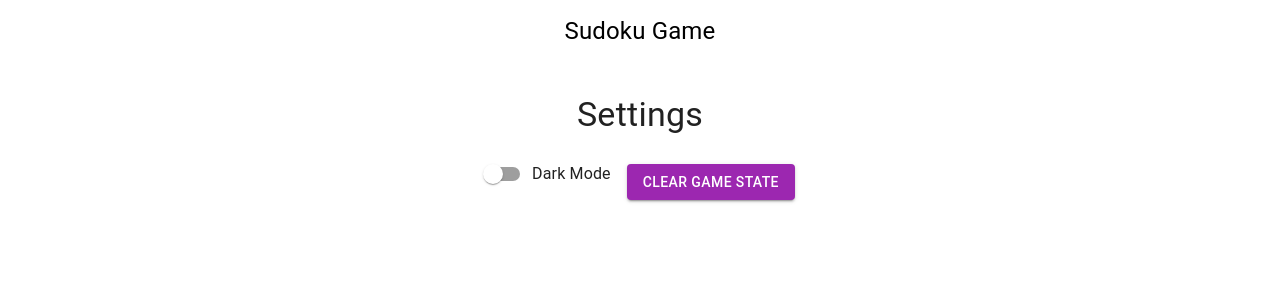
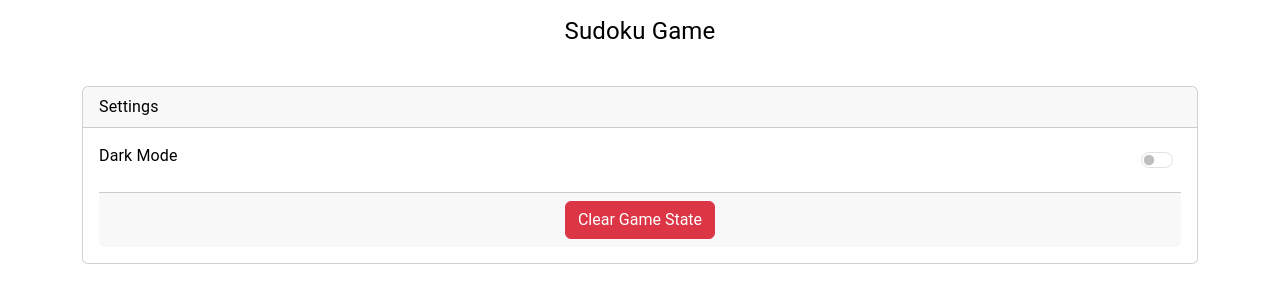
Before and after one commit to 1337fl0w/react-sudoku, a React (Vite) app: page /settings in a window 1280 px wide. Shown: the top 302 px of the page. Built offline with nearby package versions, Linux system fonts and the light colour scheme.

Commit message:
Migrated SettingsPage to Bootstrap

```diff
--- a/src/pages/GameView.tsx
+++ b/src/pages/GameView.tsx
@@ -18,7 +18,7 @@ export const GameView = () => {
   const handleStartNewGame = () => {
     setShowNewGameDialog(false);
     clearGameState();
-    window.location.reload(); // Reload the page to reset the game state
+    window.location.reload();
   };
 
   return (
--- a/src/pages/SettingsPage.tsx
+++ b/src/pages/SettingsPage.tsx
@@ -1,10 +1,4 @@
-import {
-  Container,
-  Typography,
-  Button,
-  Switch,
-  FormControlLabel,
-} from "@mui/material";
+import { Container, Card, Form, Button } from "react-bootstrap";
 import { clearGameState } from "../utils/localStorage";
 import { useTheme } from "../theme/ThemeContext";
 
@@ -17,22 +11,47 @@ export const SettingsPage = () => {
   };
 
   return (
-    <Container maxWidth="sm" style={{ marginTop: "2rem", textAlign: "center" }}>
-      <Typography variant="h4" gutterBottom>
-        Settings
-      </Typography>
-      <FormControlLabel
-        control={<Switch checked={darkMode} onChange={toggleDarkMode} />}
-        label="Dark Mode"
-      />
-      <Button
-        variant="contained"
-        color="secondary"
-        onClick={handleClearGameState}
-        style={{ marginTop: "1rem" }}
+    <Container className="mt-4">
+      <Card
+        className="mb-3 h-100"
+        style={{
+          backgroundColor: darkMode ? "GrayText" : "white",
+        }}
       >
-        Clear Game State
-      </Button>
+        <Card.Header
+          style={{
+            color: darkMode ? "white" : "black",
+          }}
+        >
+          Settings
+        </Card.Header>
+        <Card.Body>
+          <Form>
+            <Form.Group className="mb-3 d-flex justify-content-between align-items-center">
+              <Form.Label
+                style={{
+                  color: darkMode ? "white" : "black",
+                }}
+              >
+                Dark Mode
+              </Form.Label>
+              <Form.Check
+                type="switch"
+                id="dark-mode-switch"
+                checked={darkMode}
+                onChange={toggleDarkMode}
+              />
+            </Form.Group>
+            <Card.Footer>
+              <Form.Group className="text-center">
+                <Button variant="danger" onClick={handleClearGameState}>
+                  Clear Game State
+                </Button>
+              </Form.Group>
+            </Card.Footer>
+          </Form>
+        </Card.Body>
+      </Card>
     </Container>
   );
 };
```
